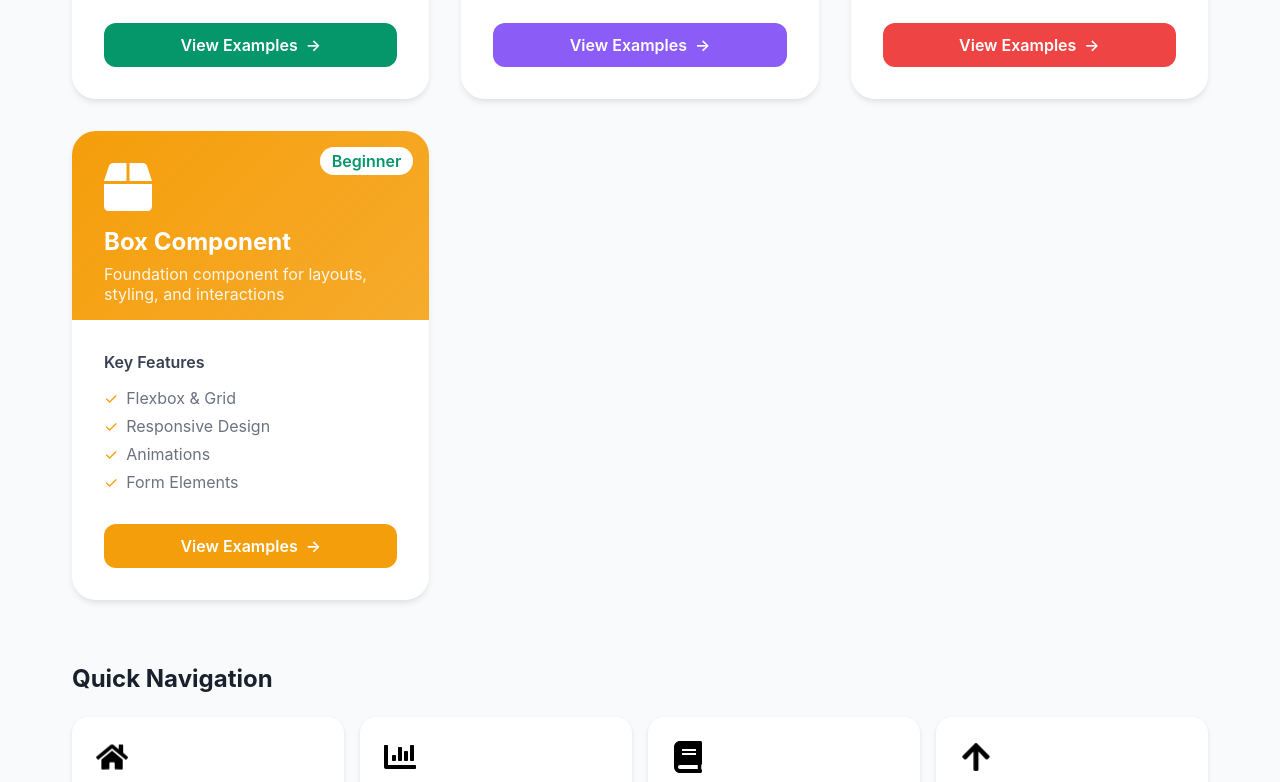
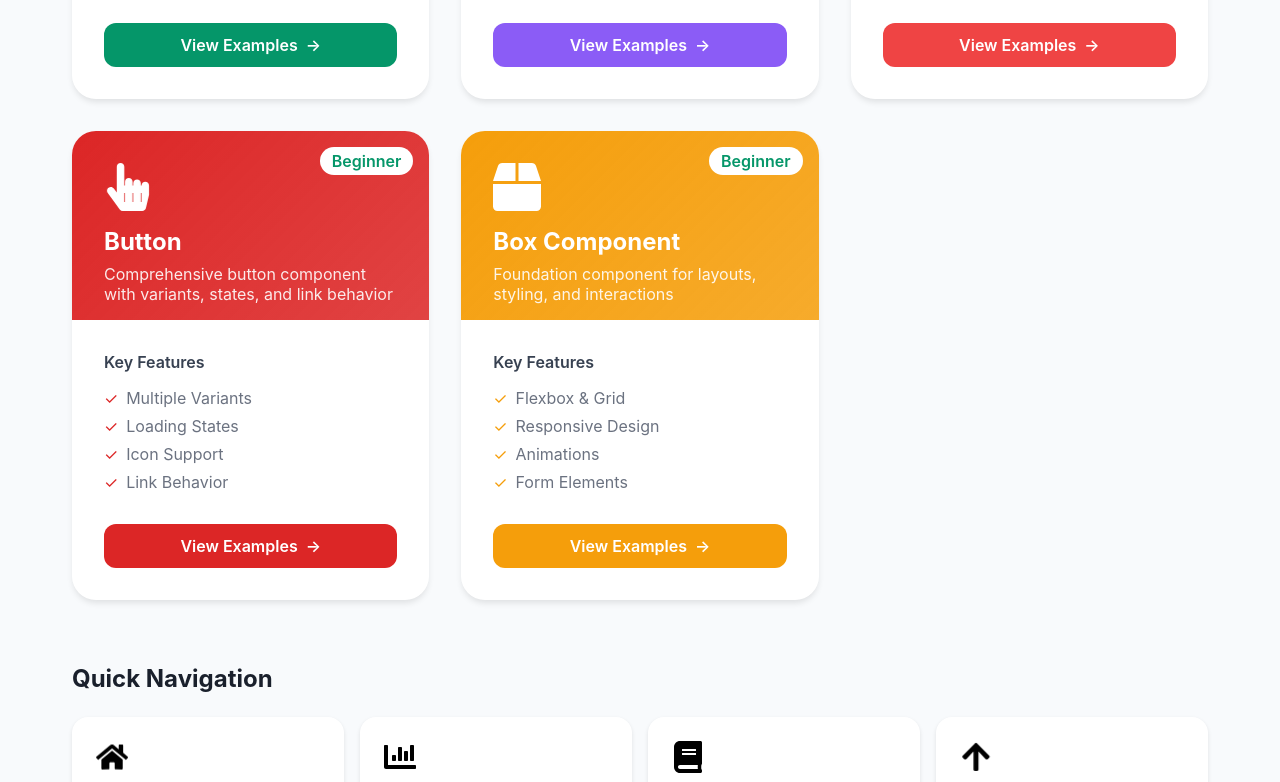
Before and after one commit to skyve-dev/skyve-wezo-ae, a React (Vite) app in the folder client/: page /wezo-homeowner/examples in a window 1280 px wide. Shown: the part 1535-2317 px from the top of the page. Built offline with nearby package versions, Linux system fonts and the light colour scheme.

Commit message:
Add `Button` example to routes list
- Included `Button` example with details like variants, states, icon support, and link behavior.
- Integrated `FaHandPointer` as the icon for the new route.

```diff
--- a/client/src/routes/examples/index.tsx
+++ b/client/src/routes/examples/index.tsx
@@ -13,7 +13,8 @@ import {
   FaCalendarAlt,
   FaClock,
   FaSort,
-  FaKeyboard
+  FaKeyboard,
+  FaHandPointer
 } from 'react-icons/fa'
 
 export const Route = createFileRoute('/examples/')({
@@ -87,6 +88,16 @@ function ExamplesIndex() {
       features: ['12/24 Hour Format', 'Custom Intervals', 'Real-time Preview', 'Touch Optimized'],
       complexity: 'Intermediate',
       path: '/examples/time-picker'
+    },
+    {
+      id: 'button',
+      title: 'Button',
+      description: 'Comprehensive button component with variants, states, and link behavior',
+      icon: <FaHandPointer />,
+      color: '#dc2626',
+      features: ['Multiple Variants', 'Loading States', 'Icon Support', 'Link Behavior'],
+      complexity: 'Beginner',
+      path: '/examples/button'
     },
     {
       id: 'box',
```
